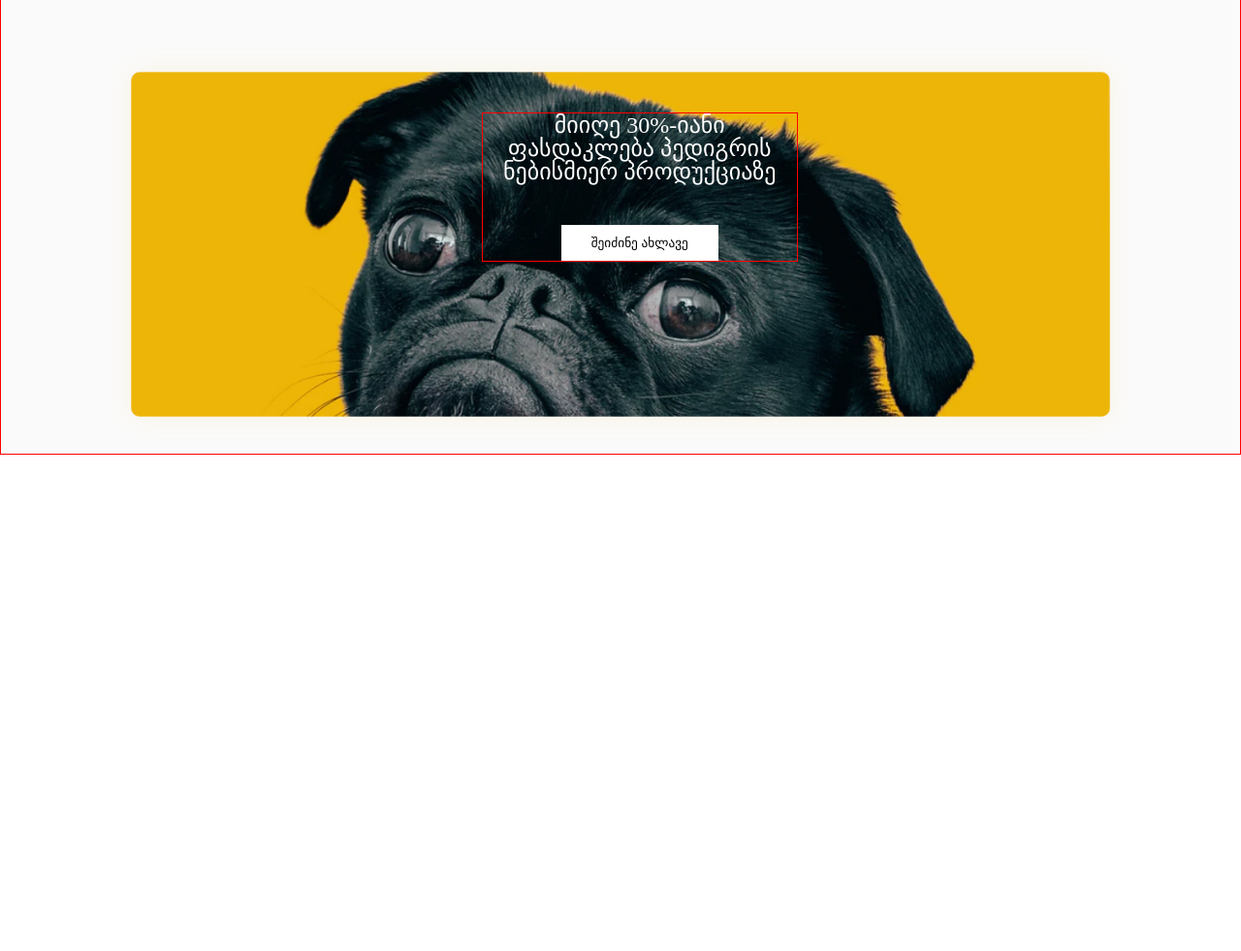
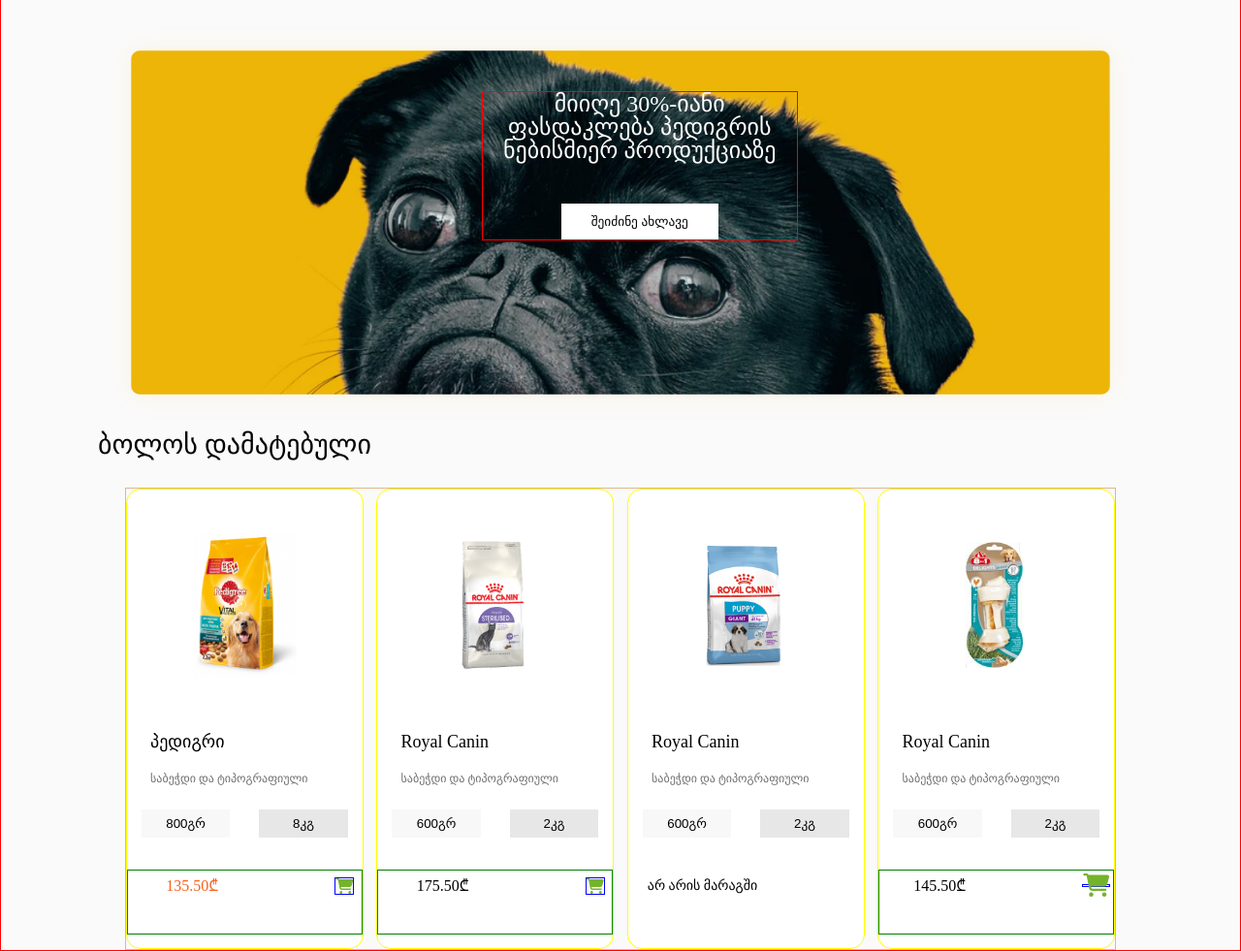
Before and after one commit to Inginson/Davaleba-7, a plain HTML site: page index.html in a window 1280 px wide. Shown: the part 115-1096 px from the top of the page at 97% size. Before the commit the page ends 800 px from the top, so only its background shows below. Drawn offline with Linux system fonts and the light colour scheme.

Commit message:
finished section 2

```diff
--- a/css/style.css
+++ b/css/style.css
@@ -16,6 +16,7 @@
   border-radius: 0 0 40px 40px;
   border: 1px solid blue;
   position: fixed;
+  z-index: +1;
 }
 
 .header img {
@@ -44,37 +45,39 @@
 
 /* აქედან იწყება სექცია 1 */
 
-.section1{
+.section1 {
   display: flex;
   margin: auto;
-  width:85%;
-  margin-top: 150px;
+  width: 85%;
+  margin-top: 10%;
   /* border: 1px solid purple; */
   position: relative;
+  object-fit: cover;
 }
 
 
-.dog{
+.dog {
   position: relative;
   width: 100%;
   height: 100%;
 }
 
-.buy{
+.buy {
   width: 50%;
   margin-top: 43px;
   border: 1px solid white;
   background-color: white;
   padding: 10px;
-  cursor: pointer;;
+  cursor: pointer;
+  ;
 }
 
-.textover{
+.textover {
   /* display: flex; */
   width: 30%;
   border: 1px solid red;
   position: absolute;
-  color:white;
+  color: white;
   font-size: 24px;
   text-align: center;
   top: 80px;
@@ -82,3 +85,97 @@
   font-weight: 400;
 
 }
+
+/* აქ იწყება სექცია 2 */
+
+
+.section2 {
+  width: 80%;
+  height: 100%;
+  margin: 0 auto;
+  display: flex;
+  border: 1px solid burlywood;
+  justify-content: space-between;
+}
+
+#h2 {
+  font-size: 28px;
+  margin-bottom: 30px;
+  margin-left: 100px;
+}
+
+.section2>.card {
+  width: 20%;
+  height: 475px;
+  justify-content: center;
+  width: 24%;
+  border: 1px solid white;
+  background-color: white;
+  align-items: center;
+  line-height: 2;
+  border: 1px solid yellow;
+  border-radius: 15px;
+}
+
+.section2 img {
+  padding-left: 15%;
+  margin-bottom: 32px;
+  padding-top: 39px;
+}
+
+.weight {
+  display: flex;
+  justify-content: center;
+  gap: 10%;
+}
+
+.section2 figcaption{
+  font-size: 18px;
+  padding-left: 10%;
+}
+
+.weight :first-child{
+  width: 40%;
+  height: 35px;
+  border: solid;
+  border-radius: 2px;
+  border-color: white;
+  background-color: #F8F8F8;
+  margin-top: 5%;
+}
+
+.weight :last-child {
+  width: 40%;
+  height: 35px;
+  border: solid;
+  border-radius: 2px;
+  border-color:white;
+  background-color: #E7E7E7;
+  margin-top: 5%;
+}
+
+.price{
+  display: flex;
+  width: 100%;
+  /* height: 10%; */
+  border: 1px solid green;
+  margin-top: 30px;
+  padding:0px 0px 33px 32px;
+  justify-content:center;
+  align-items: center;
+}
+
+.price i{
+  border: 1px solid blue;
+  margin-left: 120px;
+  color: #74B42C;
+}
+
+.empty{
+  display: flex;
+  width: 100%;
+  margin-top: 30px;
+  padding-left: 20px;
+
+
+}
--- a/index.html
+++ b/index.html
@@ -40,7 +40,7 @@
 
     <section class="section1">
       <!-- <div class="dog"> -->
-        <img class="dog" src="images/Dog.png" alt="dog photo">
+      <img class="dog" src="images/Dog.png" alt="dog photo">
       <!-- </div> -->
       <div class="textover">
         <h2>მიიღე 30%-იანი ფასდაკლება
@@ -52,8 +52,92 @@
 
     </section>
 
+    <h2 id="h2">ბოლოს დამატებული</h2>
+
+    <section class="section2">
 
 
+
+      <div class="card">
+        <figure>
+          <img src="images/food1.png" alt="dog food package">
+          <figcaption>პედიგრი<br><span style="color:#6E6E6E ; font-size: 12px">საბეჭდი და ტიპოგრაფიული</span>
+          </figcaption>
+
+        </figure>
+
+        <div class="weight">
+          <button>800გრ</button>
+          <button>8კგ</button>
+        </div>
+
+        <div class="price">
+          <p style="color:#F5621F;">135.50₾</p>
+          <i class="fa-solid fa-cart-shopping"></i>
+        </div>
+
+      </div>
+      <div class="card">
+        <figure>
+          <img src="images/food2.png" alt="dog food package">
+          <figcaption>Royal Canin<br><span style="color:#6E6E6E ; font-size: 12px">საბეჭდი და ტიპოგრაფიული</span>
+          </figcaption>
+        </figure>
+
+        <div class="weight">
+          <button>600გრ</button>
+          <button>2კგ</button>
+        </div>
+
+        <div class="price">
+          <p>175.50₾</p>
+          <i class="fa-solid fa-cart-shopping"></i>
+        </div>
+
+      </div>
+      <div class="card">
+        <figure>
+          <img src="images/food3.png" alt="dog food package">
+          <figcaption>Royal Canin<br><span style="color:#6E6E6E ; font-size: 12px" ;>საბეჭდი და ტიპოგრაფიული</span>
+          </figcaption>
+        </figure>
+
+        <div class="weight">
+          <button>600გრ</button>
+          <button>2კგ</button>
+        </div>
+
+        <div class="empty">
+          <p><span style="font-size:14px;">არ არის მარაგში</span></p>
+        </div>
+
+      </div>
+      <dIv class="card">
+        <figure>
+          <img src="images/food4.png" alt="dog food package">
+          <figcaption>Royal Canin<br><span style="color:#6E6E6E ; font-size: 12px">საბეჭდი და ტიპოგრაფიული</span>
+          </figcaption>
+        </figure>
+
+        <div class="weight">
+          <button>600გრ</button>
+          <button>2კგ</button>
+
+
+        </div>
+
+        <div class="price">
+          <p>145.50₾</p>
+          <i class="fa-solid fa-cart-shopping fa-xl"></i>
+
+        </div>
+
+      </dIv>
+
+
+
+
+    </section>
 
 
 
```
Also changed, not shown: images/food1.png (added), images/food2.png (added), images/food3.png (added), images/food4.png (added), images/shopcart.svg (added).
